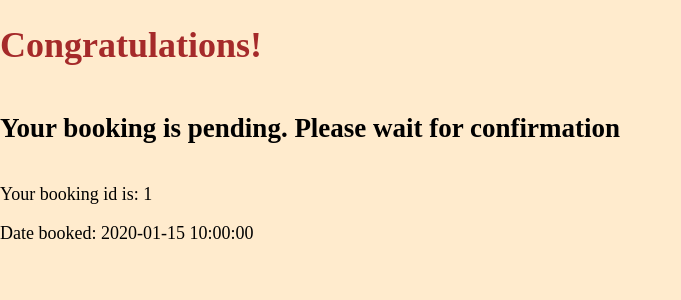
After one commit to RobertMcIsaac/MakersBnB_Air, a Flask app: template templates/booking.html in a window 1280 px wide. The commit adds this page. Shown: the top 300 px of the page, without its empty margins (0-681 px from the left). Run offline with Flask 3, Linux system fonts and the light colour scheme; the template is opened without the code that fills it: most values are stand-ins (such as "Sample title", 1, 10 or a date in 2020).

Commit message:
booking html sorted

```diff
--- a/app.py
+++ b/app.py
@@ -32,7 +32,9 @@ def post_booking(user_id, space_id):
         space_id
         )
     booking = repo.create(booking)
-    return redirect(f"/booking/{booking.id}")
+    return render_template("booking.html", booking = booking)
+    # return '', 200
+
 
 
 # These lines start the server if you run this file directly
--- a/lib/booking_repository.py
+++ b/lib/booking_repository.py
@@ -23,9 +23,8 @@ class BookingRepository():
         booking.id = row['id']
         return booking
 
-    # We should probably just initialise booking_status as 'pending' by default directly in Booking init method
     def confirm_booking(self, id):
-        self._connection.execute(
+        rows = self._connection.execute(
             'UPDATE bookings SET booking_status = %s WHERE id = %s',
             ['confirmed', id]
             )
--- a/static/style.css
+++ b/static/style.css
@@ -1,3 +1,12 @@
 body {
     font-size: 18px;
 }
+.booking-body {
+    display: flex;
+    flex-direction: column;
+    margin: 0 auto;
+    background-color: blanchedalmond;
+}
+h1{
+    color: brown;
+}
--- /dev/null
+++ b/templates/booking.html
@@ -0,0 +1,20 @@
+<!DOCTYPE html>
+<html>
+    <head>
+        <title>MakersBnB</title>
+
+        <!--
+            Head to https://github.com/makersacademy/web-applications-in-python/blob/main/pills/loading_css_or_static_files.md
+            If you're wondering how the CSS file below is being loaded.
+        -->
+        <link rel="stylesheet" href="{{ url_for('static', filename='style.css') }}">
+    </head>
+    <body class="booking-body">
+        <h1>Congratulations!</h1>
+        <h2>Your booking is pending. Please wait for confirmation</h2>
+        <div>
+            <p>Your booking id is: {{booking.id}}</p>
+            <p>Date booked: {{booking.date_booked}}</p>
+        </div>
+    </body>
+</html>
```
